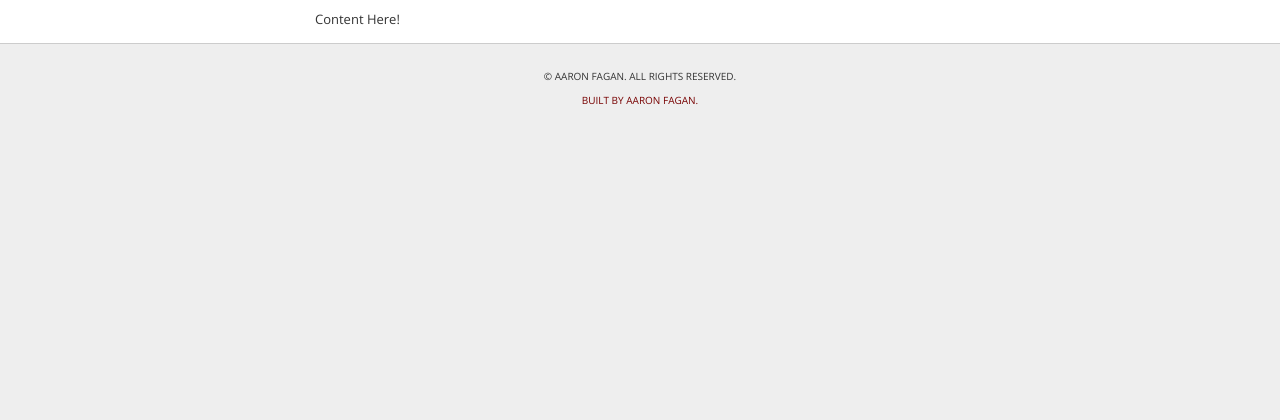
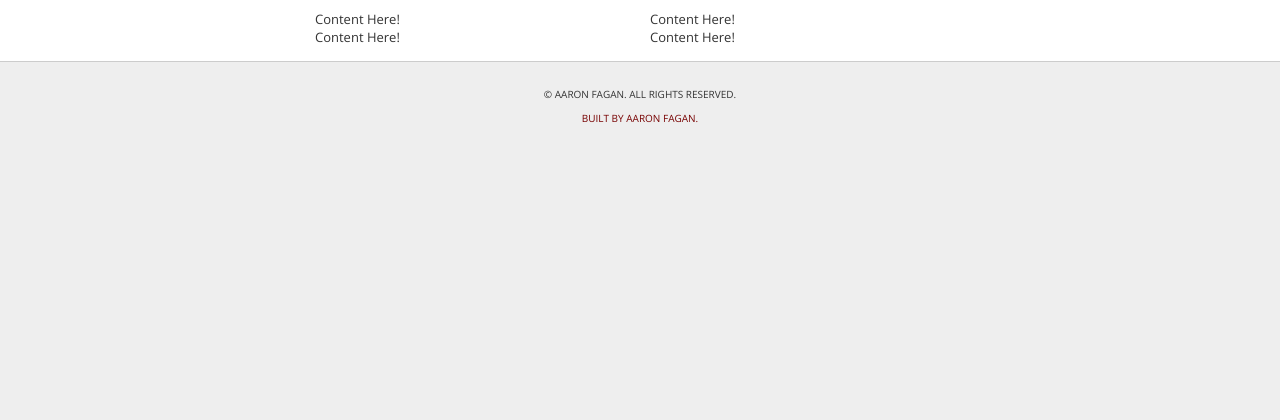
Before and after one commit to aaronfagan/aaronfagan.github.io, a PHP site: page / in a window 1280 px wide. Shown: the part 344-764 px from the top of the page. Run offline with PHP 8.4, Linux system fonts and the light colour scheme; some libraries are stand-ins or nearby versions.

Commit message:
feat: enable div tables

```diff
--- a/assets/css/style.css
+++ b/assets/css/style.css
@@ -13,6 +13,17 @@ a i { margin:0 10px 0 0; }
 a:hover { color:#b90711; }
 #wrap { background:#FFF; width:100%; border-top:1px solid #FFF; border-bottom:1px solid #ccc; margin:0 auto; }
 .content { margin:0 auto; max-width:650px; padding:0 15px; }
+.table { width:100%; display:table; }
+.tr { display:table-row; }
+.tr:last-child a.link { margin:0; }
+.td, .th { display:table-cell; }
+.td:first-child { padding:0 10px 0 0; }
+.td:last-child { padding:0 0 0 10px; }
+.td p { margin-top:0px; padding-top:0px; }
+.td:only-of-type { padding:0; }
+.table.col2 .td, .modal .table.col2 .td { width:50%; }
+.table.col3 .td, .modal .table.col3 .td { width:33.3333%; }
+.table.col4 .td, .modal .table.col4 .td { width:25%; }
 .btn { display:table; height:45px; text-align:center; text-transform:uppercase; background:#770000; padding:0; margin:0; color:#fff; border:0; font-size:14px; line-height:14px; font-family: 'Open Sans'; border-radius:2px; cursor:pointer; transition:background-color .2s; -webkit-appearance:none; white-space:nowrap; }
 .btn span { display:table-cell; height:45px; vertical-align:middle; }
 .btn .icon { padding:0 15px; border-right:1px solid #fff; }
@@ -22,3 +33,8 @@ a:hover { color:#b90711; }
 .center { text-align:center; }
 .line { margin:15px 0; border-bottom:1px solid #ccc; }
 .spacer { height:15px; }
+
+/* RESPONSIVE - MOBILE - CONTENT /////////////////////////////*/
+@media screen and (max-width:660px) {
+	.table .td { display:block; width:100% !important; padding:0 !important; }
+}
--- a/index.html
+++ b/index.html
@@ -24,8 +24,16 @@
 	<div class="content">
 		<div id="logo"><img src="https://cdn.aaronfagan.ca/img/misc/logo.svg"></div>
 		<div class="line"></div>
-
-		Content Here!
+		<div class="table col2">
+			<div class="tr">
+				<div class="td">Content Here!</div>
+				<div class="td">Content Here!</div>
+			</div>
+			<div class="tr">
+				<div class="td">Content Here!</div>
+				<div class="td">Content Here!</div>
+			</div>
+		</div>
 
 		<div class="spacer"></div>
 	</div>
```
